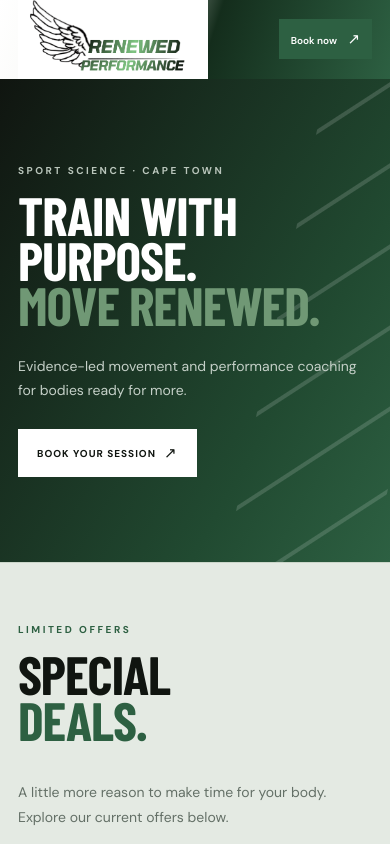
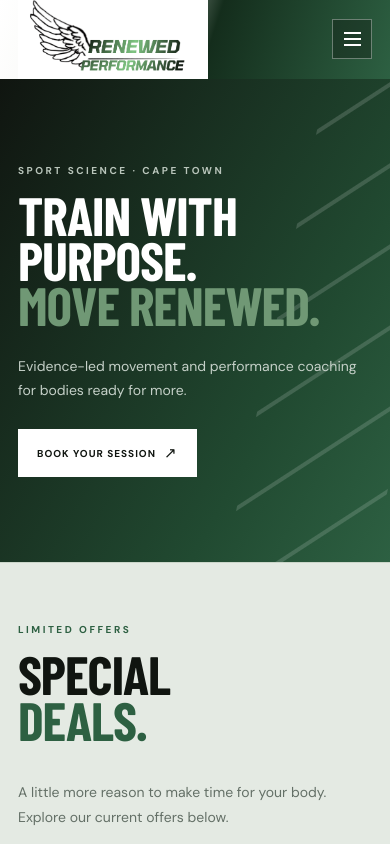
Before and after one commit to VGRAAL001/RenewedPerformance-, a React (Vite) app: page / in a window 390 px wide. Shown: the top 844 px of the page. Built offline with nearby package versions, Linux system fonts and the light colour scheme; no server answers; the database is empty; a web font is replaced by a local one.

Commit message:
Add mobile hamburger navigation

```diff
--- a/src/auth.css
+++ b/src/auth.css
@@ -29,11 +29,21 @@
 .auth-error { margin: -3px 0 0; color: #a02b2b; font-size: 11px; line-height: 1.4; }
 .profile-signout { width: 100%; margin-top: 12px; padding: 10px 0 0; border: 0; border-top: 1px solid var(--line); color: #a02b2b; background: transparent; text-align: left; text-transform: uppercase; letter-spacing: 1px; font-size: 9px; font-weight: 700; cursor: pointer; }
 .profile-panel .profile-link:hover { color: var(--green); background: #eef3ee; }
+.mobile-menu { display: none; }
 
 @media (max-width: 760px) {
   .account-link { border: 0; padding-left: 0; }
   .profile-trigger-name { display: none; }
   .profile-panel { position: fixed; top: 77px; right: 18px; width: min(285px, calc(100vw - 36px)); }
+  .site-header .nav-wrap { position: relative; }
+  .site-header .mobile-menu { display: block; position: relative; margin-left: auto; z-index: 30; }
+  .site-header .mobile-menu summary { width: 40px; height: 40px; display: grid; place-content: center; gap: 4px; border: 1px solid rgba(255, 255, 255, .35); color: white; background: rgba(16, 21, 16, .35); cursor: pointer; list-style: none; }
+  .site-header .mobile-menu summary::-webkit-details-marker { display: none; }
+  .site-header .mobile-menu summary span { display: block; width: 17px; height: 2px; background: currentColor; }
+  .site-header .mobile-menu nav { position: absolute; top: 48px; right: 0; width: 190px; display: grid; gap: 0; padding: 8px; background: white; box-shadow: 6px 6px 0 rgba(16, 21, 16, .25); }
+  .site-header .mobile-menu nav a { padding: 12px; color: var(--dark); border-bottom: 1px solid var(--line); text-transform: uppercase; letter-spacing: 1px; font-size: 10px; font-weight: 700; }
+  .site-header .mobile-menu nav a:last-child { color: white; background: var(--green); border-bottom: 0; }
+  .site-header .main-nav > a, .site-header .main-nav > .profile-menu, .site-header .main-nav > .account-link, .site-header .main-nav > .admin-header-link { display: none; }
   .auth-page { min-height: 560px; padding: 42px 18px; }
   .auth-panel { padding: 30px 22px; box-shadow: 8px 8px 0 rgba(16, 21, 16, .25); }
   .auth-panel h2 { font-size: 56px; }
--- a/src/components/Logo.jsx
+++ b/src/components/Logo.jsx
@@ -3,9 +3,22 @@ import logoImage from '../assets/Logo.png'
 
 function Logo() {
   return (
-    <Link className="logo" to="/" aria-label="Renewed Performance home">
-      <img src={logoImage} alt="Renewed Performance" />
-    </Link>
+    <>
+      <Link className="logo" to="/" aria-label="Renewed Performance home">
+        <img src={logoImage} alt="Renewed Performance" />
+      </Link>
+      <details className="mobile-menu">
+        <summary aria-label="Open navigation menu"><span /><span /><span /></summary>
+        <nav aria-label="Mobile navigation">
+          <Link to="/">Home</Link>
+          <Link to="/about">About</Link>
+          <Link to="/schedule">Schedule</Link>
+          <Link to="/pricing">Pricing</Link>
+          <Link to="/contact">Contact</Link>
+          <Link to="/book-now">Book now <span>↗</span></Link>
+        </nav>
+      </details>
+    </>
   )
 }
 
```
